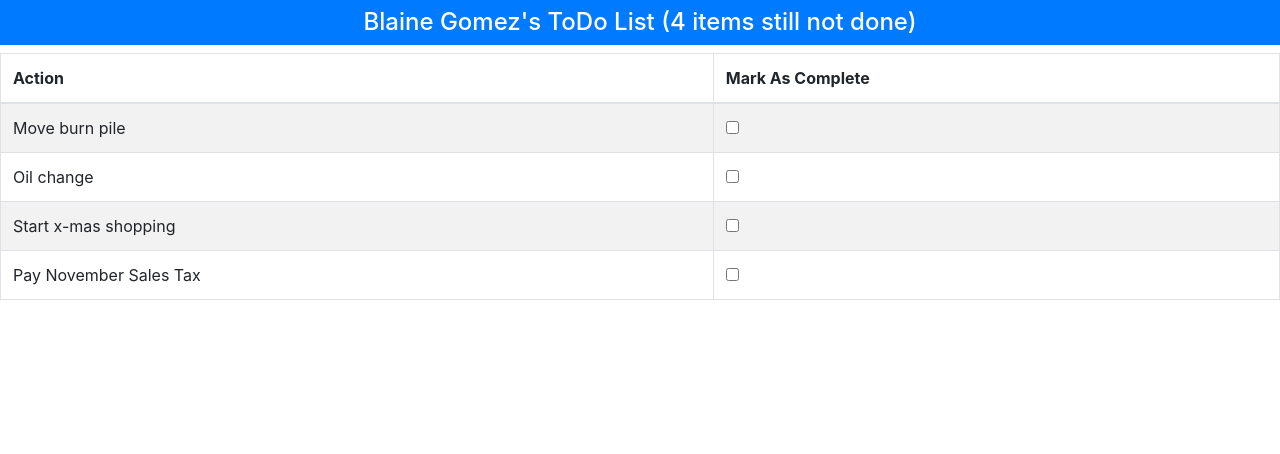
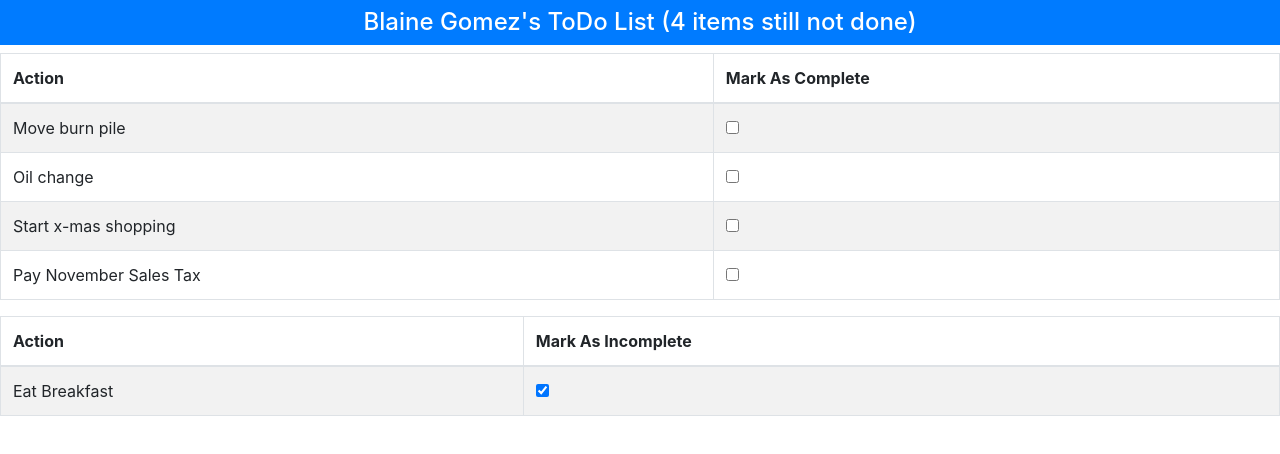
Before and after one commit to BlaineG106/todo_1130, a React (Create React App) app: page / in a window 1280 px wide. Shown: the top 454 px of the page. Built offline with nearby package versions, Linux system fonts and the light colour scheme.

Commit message:
added features 6 and 7

```diff
--- a/src/App.js
+++ b/src/App.js
@@ -70,6 +70,17 @@
             {this.todoTableRows(false)}
           </tbody>
         </table>
+
+        {/* Features 6 and 7 */}
+        <table className="table table-striped table-bordered">
+          <thead>
+            <th>Action</th>
+            <th>Mark As Incomplete</th>
+          </thead>
+          <tbody>
+            {this.todoTableRows(true)}
+          </tbody>
+        </table>
       </div>
 
 } // END OF APP
```
Also changed, not shown: 1 other file (tests, documents, lock files or other folders).
